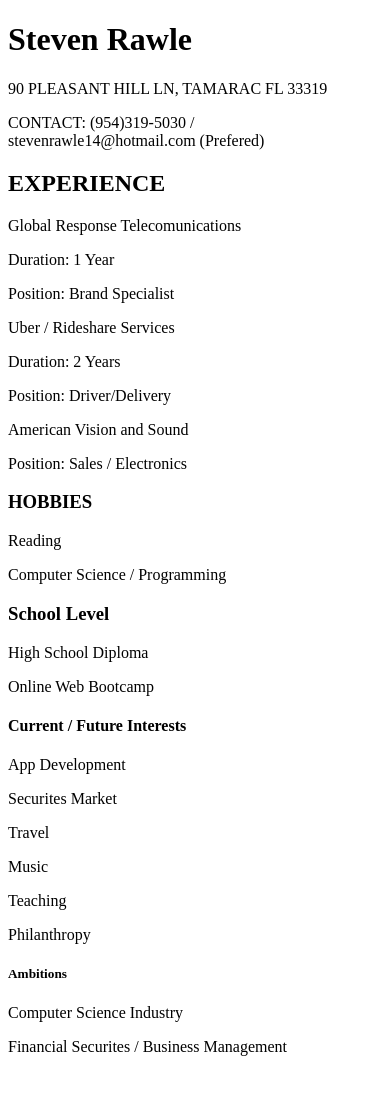
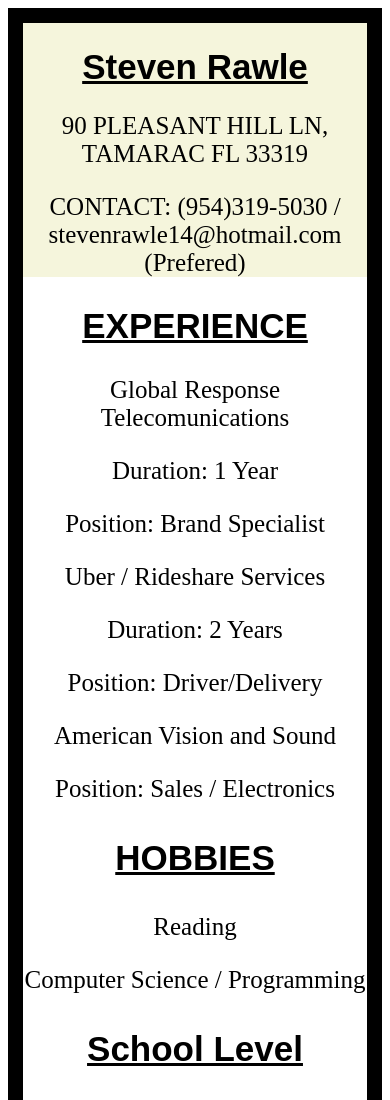
Before and after one commit to stevenrawle14/myResume, a plain HTML site: page index.html in a window 390 px wide. Shown: the top 1100 px of the page. Before the commit the page ends 1072 px from the top, so only its background shows below. Drawn offline with nearby package versions, Linux system fonts and the light colour scheme; a script that the page names is missing; a web font is replaced by a local one.

Commit message:
Update index.html

```diff
--- a/index.html
+++ b/index.html
@@ -7,6 +7,98 @@
     <link rel="stylesheet" href="https://cdnjs.cloudflare.com/ajax/libs/font-awesome/4.7.0/css/font-awesome.min.css">
     <link rel="stylesheet" src="style.css">
     <title>Resume</title>
+    <style>
+           h1,h2,h3,h4,h5 {
+            font-family: fantasy;
+            font-size:50px;
+            text-decoration: underline;
+        }
+        p {
+            font-family:serif;
+            font-size:35px;
+        }
+        #header-section {
+            text-align: center;
+            background-color:beige;
+            padding-top: 1px;
+        }
+        #experience {
+            text-align:center;
+        }
+        #hobbies {
+            text-align:center;
+        }
+        #school-level {
+            text-align:center;
+
+        }
+        #current-future-interests {
+            text-align:center;
+
+        }
+        #ambitions {
+            text-align:center;
+
+        }
+        #footer {
+            background-color: beige;
+            padding:4%;
+            padding-bottom:1px;
+        }
+        #newBody {
+            border-style: solid;
+            border-color:black;
+            border-width: 15px;
+
+            }
+
+
+            @media all and (max-width:800px) {
+                h1,h2,h3,h4,h5 {
+            font-family: fantasy;
+            font-size:35px;
+            text-decoration: underline;
+        }
+        p {
+            font-family:serif;
+            font-size:25px;
+        }
+        #header-section {
+            text-align: center;
+            background-color:beige;
+            padding-top: 1px;
+        }
+        #experience {
+            text-align:center;
+        }
+        #hobbies {
+            text-align:center;
+        }
+        #school-level {
+            text-align:center;
+
+        }
+        #current-future-interests {
+            text-align:center;
+
+        }
+        #ambitions {
+            text-align:center;
+
+        }
+        #footer {
+            background-color: beige;
+            padding:4%;
+            padding-bottom:1px;
+        }
+        #newBody {
+            border-style: solid;
+            border-color:black;
+            border-width: 15px;
+
+        }
+        }
+    </style>
 </head>
 <body for="resume">
     <div id="newBody">
```
